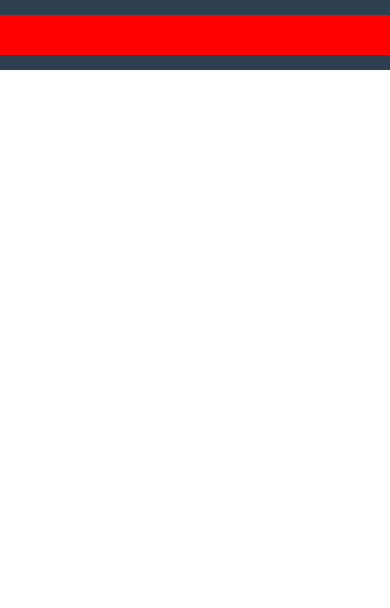
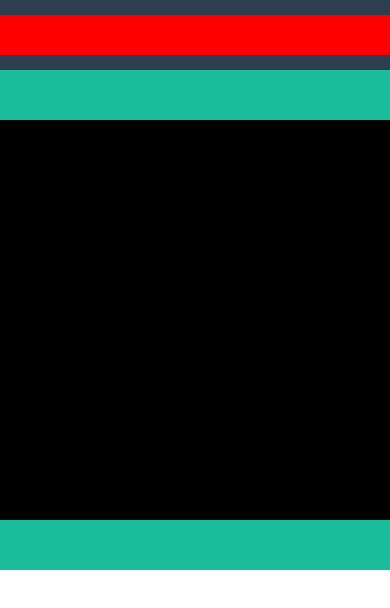
Before and after one commit to devitoangelo/html-css-bootstrap-freelancer, a plain HTML site: page index.html in a window 390 px wide. Drawn offline with nearby package versions, Linux system fonts and the light colour scheme.

Commit message:
jumbo-layout-responsive

```diff
--- a/assets/css/style.css
+++ b/assets/css/style.css
@@ -13,3 +13,22 @@ header{
 }
 
 /* header */
+.debug .debug{
+    height: 500px;
+
+}
+main{
+    > div{
+        background-color: #1ABC9C;
+        display: flex;
+        align-items: center;
+
+
+
+        > div{
+            background-color: black;
+            height: 80%
+        }
+
+    }
+}
--- a/index.html
+++ b/index.html
@@ -13,14 +13,32 @@
 
 
 <body class="debug">
-<!-- header -->
+
     <header>
         <div class="container">
+        </div>
+    </header>
+    <!-- header -->
+
+    <main>
+        <div class=" debug cotainer-fluid ">
+            <div class="container">
+
+            </div>
+
+
+        </div>
 
 
 
-        </div>
-    </header>
+
+
+
+
+    </main>
+<!-- main -->
+
+
 
 </body>
 
```
